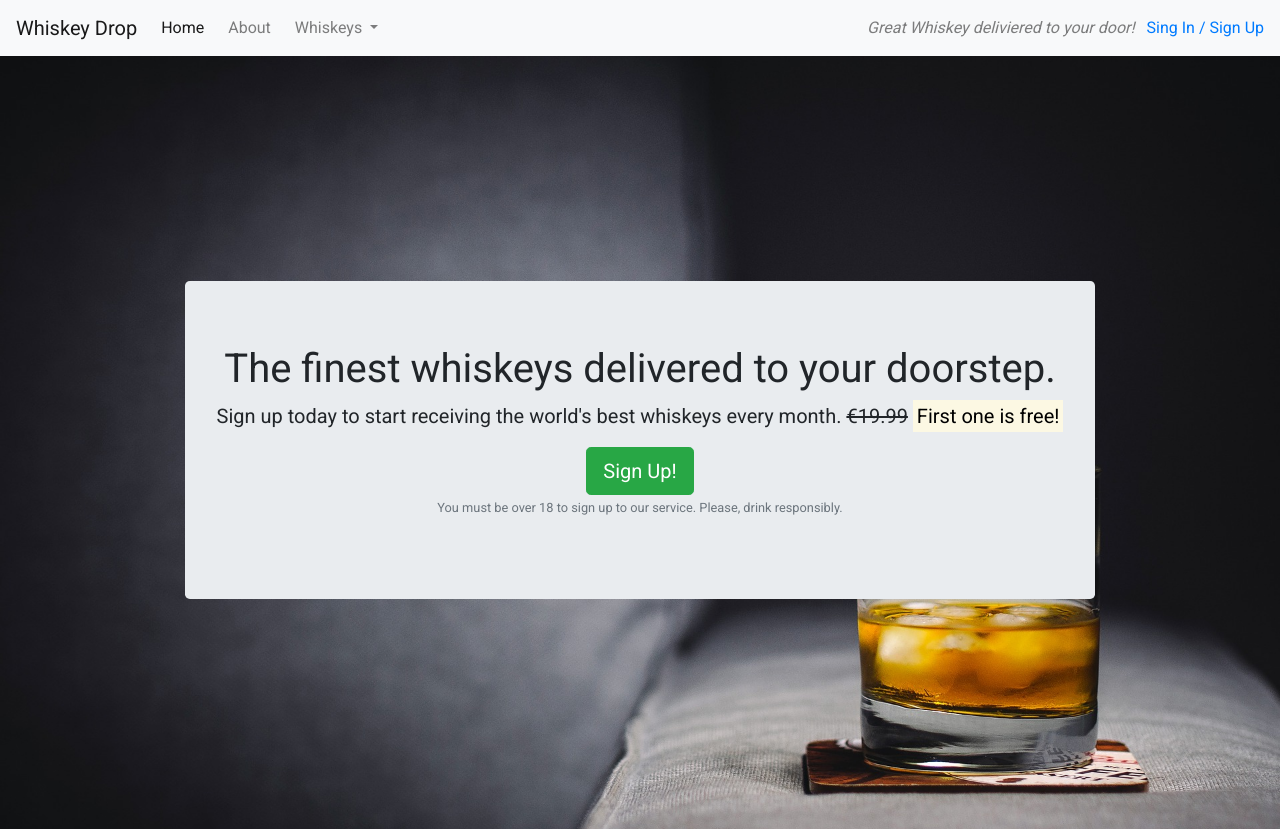
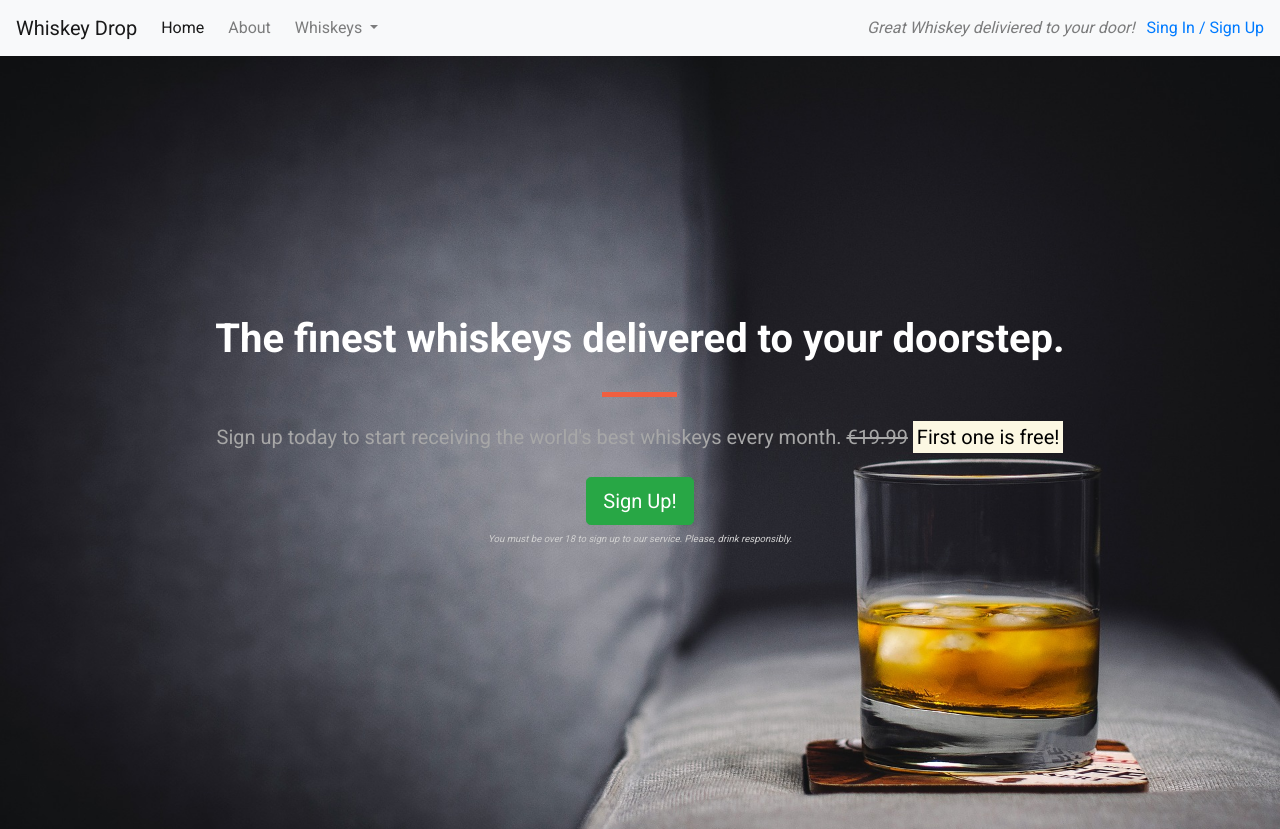
Before and after one commit to StephenJ2020/bootstrap4, a plain HTML site: page index.html in a window 1280 px wide. Shown: the top 829 px of the page. Drawn offline with nearby package versions, Linux system fonts and the light colour scheme.

Commit message:
style: Add css to 'jumbotron' in callout section

```diff
--- a/assets/css/style.css
+++ b/assets/css/style.css
@@ -21,3 +21,36 @@ body{
 .quotes-container{}
 
 .features-container{}
+
+
+/* Block dividers */
+
+.block-divider{
+    width: 75px;
+    height: 5px;
+    border: 0;
+    background-color: #f05f40;
+}
+
+/* Jumbotron */
+
+.jumbotron{  /* overrides Bootstrap properties for jumbotron*/
+    background-color: transparent;
+}
+
+.jumbotron-header{
+    color: white;
+    font-weight: bold;
+    margin-bottom: 1.85rem;
+}
+
+.jumbotron .lead{
+    margin: 25px 0;
+    color: #a7a7a7;
+}
+
+.jumbotron small{
+    font-size: 60%;
+    font-style: italic;
+    color: #d0d0d0;
+}
--- a/index.html
+++ b/index.html
@@ -56,6 +56,7 @@
             <div class="col-12">
                 <section class="callout jumbotron text-center">
                     <h1 class="jumbotron-header">The finest whiskeys delivered to your doorstep.</h1>
+                    <hr class="block-divider">
                     <p class="lead">Sign up today to start receiving the world's best whiskeys every month.
                     <s class="d-none d-sm-inline">€19.99</s>
                     <span class="d-inline d-sm-none"><br></span>
```
